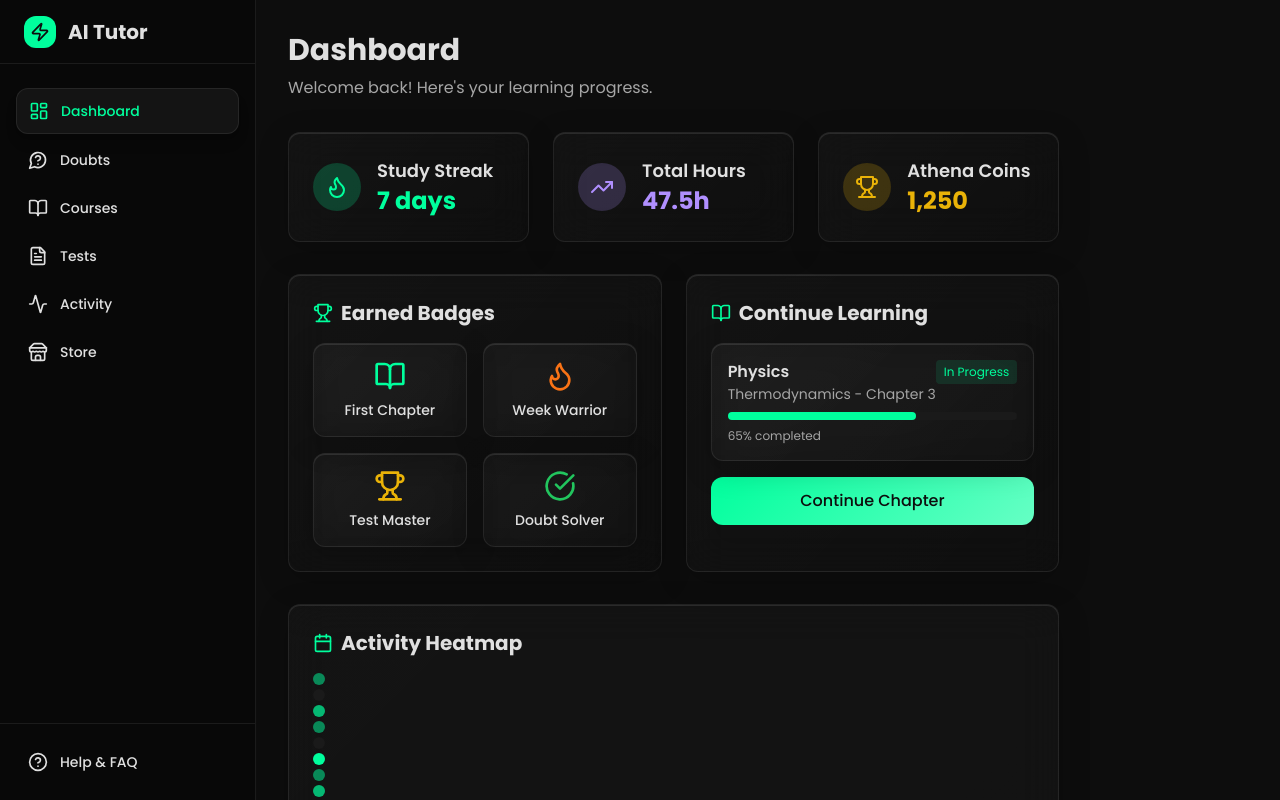
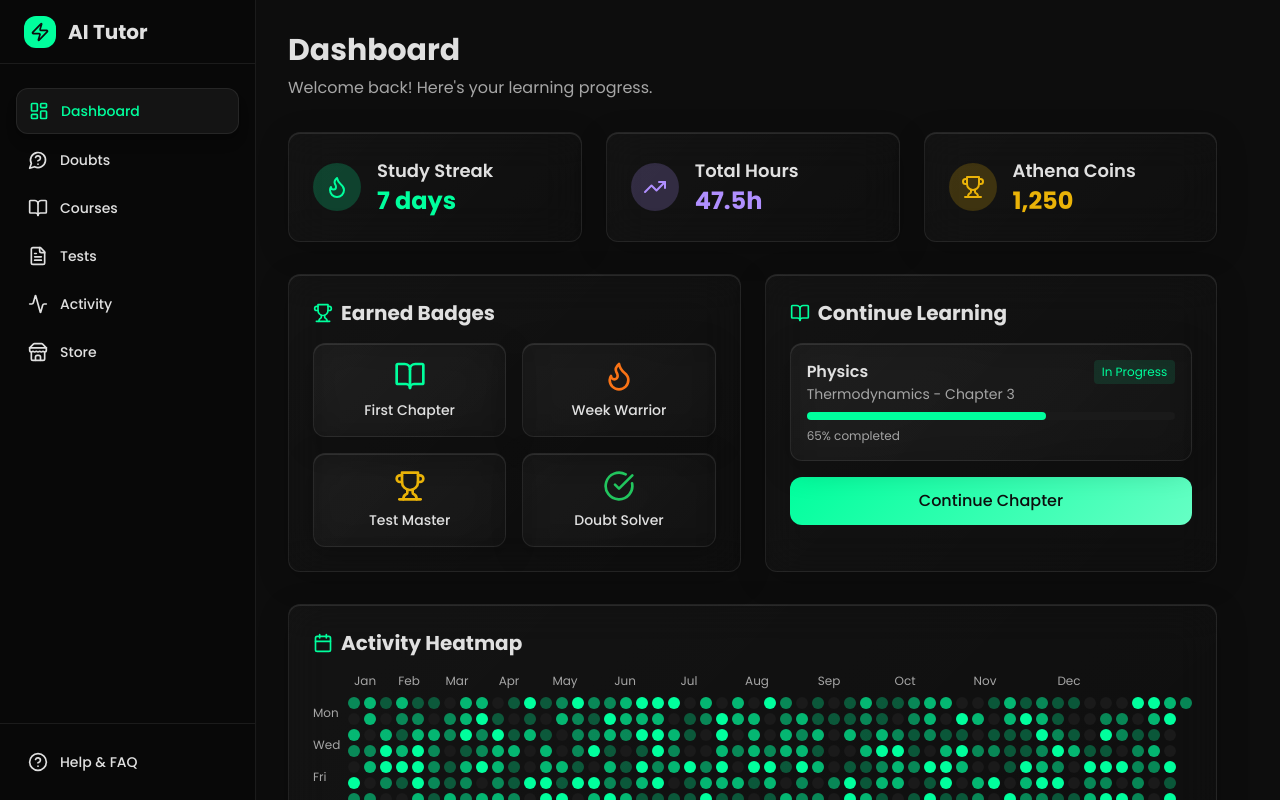
Before and after one commit to CyberPlays/athena-digital-campus, a React (Vite) app: page / in a window 1280 px wide. Shown: the top 800 px of the page. Built offline with nearby package versions, Linux system fonts and the light colour scheme.

Commit message:
Fix: Improve heatmap visualization
Refactor the activity heatmap to resemble the GitHub commits heatmap style.

```diff
--- a/src/pages/Dashboard.tsx
+++ b/src/pages/Dashboard.tsx
@@ -126,22 +126,44 @@ export default function Dashboard() {
             <Calendar className="h-5 w-5 text-primary" />
             Activity Heatmap
           </h3>
-          <div className="grid grid-cols-53 gap-1 text-xs">
-            {activityData.map((day, index) => (
-              <div
-                key={index}
-                className={`w-3 h-3 rounded-sm ${getActivityColor(day.count)}`}
-                title={`${day.date.toLocaleDateString()}: ${day.count} activities`}
-              />
+
+          {/* Month Labels */}
+          <div className="flex mb-2 ml-8">
+            {['Jan', 'Feb', 'Mar', 'Apr', 'May', 'Jun', 'Jul', 'Aug', 'Sep', 'Oct', 'Nov', 'Dec'].map((month, index) => (
+              <div key={month} className="text-xs text-muted-foreground w-10 text-center" style={{ marginLeft: index * 4 * 12 / 12 + 'px' }}>
+                {month}
+              </div>
             ))}
           </div>
+
+          <div className="flex">
+            {/* Day Labels */}
+            <div className="flex flex-col justify-around text-xs text-muted-foreground mr-2 h-24">
+              <span>Mon</span>
+              <span>Wed</span>
+              <span>Fri</span>
+            </div>
+
+            {/* Heatmap Grid */}
+            <div className="grid grid-rows-7 grid-flow-col gap-1">
+              {activityData.map((day, index) => (
+                <div
+                  key={index}
+                  className={`w-3 h-3 rounded-sm ${getActivityColor(day.count)} hover:ring-1 hover:ring-primary/50 transition-all cursor-pointer`}
+                  title={`${day.date.toLocaleDateString()}: ${day.count} ${day.count === 1 ? 'activity' : 'activities'}`}
+                />
+              ))}
+            </div>
+          </div>
+
           <div className="flex items-center justify-between mt-4 text-xs text-muted-foreground">
             <span>Less</span>
             <div className="flex items-center gap-1">
-              <div className="w-3 h-3 rounded-sm bg-muted"></div>
-              <div className="w-3 h-3 rounded-sm bg-primary/30"></div>
-              <div className="w-3 h-3 rounded-sm bg-primary/50"></div>
-              <div className="w-3 h-3 rounded-sm bg-primary/70"></div>
+              <div className="w-3 h-3 rounded-sm bg-muted/50"></div>
+              <div className="w-3 h-3 rounded-sm bg-primary/20"></div>
+              <div className="w-3 h-3 rounded-sm bg-primary/40"></div>
+              <div className="w-3 h-3 rounded-sm bg-primary/60"></div>
+              <div className="w-3 h-3 rounded-sm bg-primary/80"></div>
               <div className="w-3 h-3 rounded-sm bg-primary"></div>
             </div>
             <span>More</span>
```
